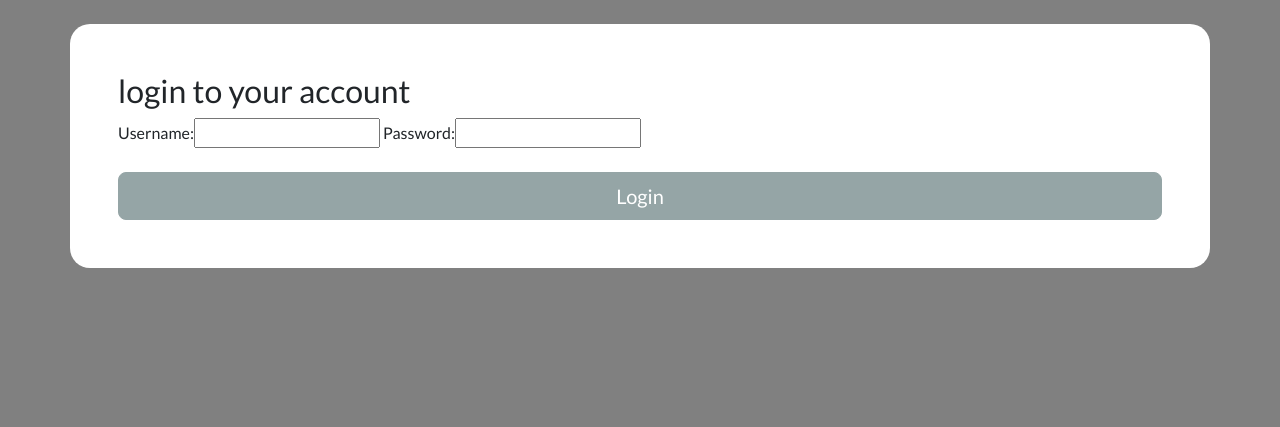
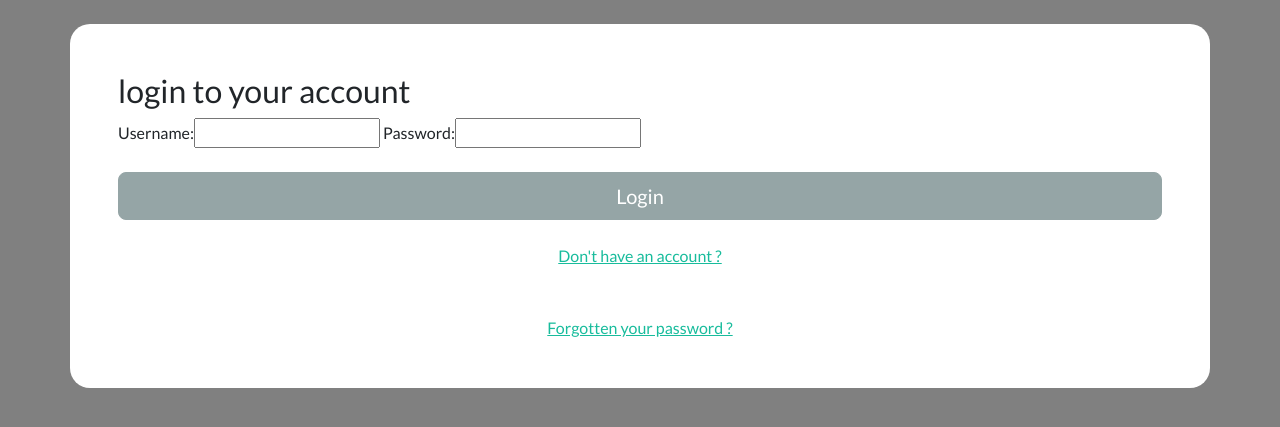
Before and after one commit to kmard/Ecommerce_shop, a Django app: page /account/my-login in a window 1280 px wide. Shown: the part 72-499 px from the top of the page. Run offline with Django 3.2, Linux system fonts and the light colour scheme; data that the repository does not hold is empty; some libraries are stand-ins or nearby versions.

Commit message:
3. Detailed app UI and styling

```diff
--- a/account/templates/account/my-login.html
+++ b/account/templates/account/my-login.html
@@ -33,6 +33,14 @@
             {{form}}
             <br> <br>
             <button type="submit" class="btn btn-secondary btn-lg w-100 btn-block">Login</button>
+            <br> <br>
+            <div class="text-center">
+              <a href="{% url 'register' %}">Don't have an account ? </a>
+            </div>
+            <br> <br>
+            <div class="text-center">
+              <a href="{% url 'my-login' %}">Forgotten your password ? </a>
+            </div>
 
         </form>
 
--- a/account/templates/account/registration/register.html
+++ b/account/templates/account/registration/register.html
@@ -37,6 +37,10 @@
             {{form}}
             <br> <br>
             <button type="submit" class="btn btn-secondary btn-lg w-100 btn-block">Register</button>
+            <br><br>
+            <div class="text-center">
+              <a href="{% url 'my-login' %}">Already have an account ?</a>
+            </div>
 
         </form>
 
```
